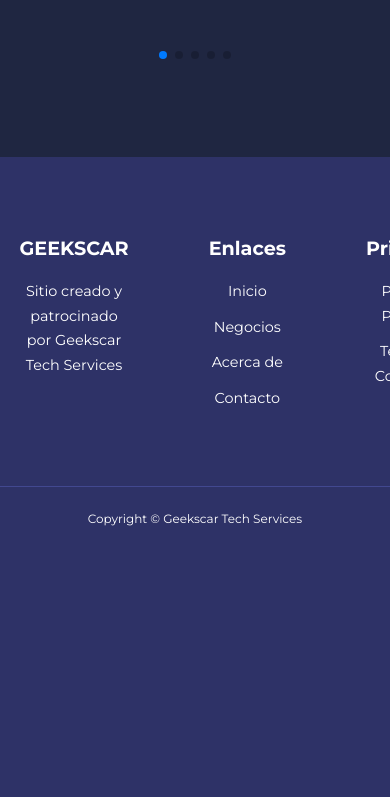
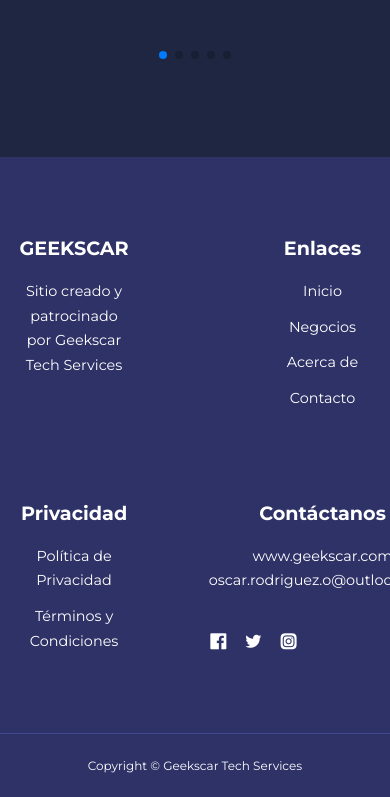
Before and after one commit to GeekscarM/GTS, a PHP site: page /villas.html in a window 390 px wide; the page is wider, and only the part inside the window is pictured. Shown: the part 5600-6397 px from the top of that part. Before the commit the page ends 6126 px from the top of that part, so only its background shows below. Run offline with PHP 8.4, Linux system fonts and the light colour scheme.

Commit message:
Change Resolution

```diff
--- a/css/styles.css
+++ b/css/styles.css
@@ -570,7 +570,7 @@ footer .marca-logo{
 }
 
 /* Propiedades de página responsiva en un ancho de hasta 700px*/
-@media screen and (max-width: 1500px){
+@media screen and (max-width: 800px){
     /* Sustitución del valor de la variable de márgenes*/
     :root{
         --margenes:30px;
--- a/css/villas_styles.css
+++ b/css/villas_styles.css
@@ -412,7 +412,7 @@ footer ul li a:hover {
 
 /* ================== MEDIA QUERIES (TABLETS) ================== */
 
-@media screen and (max-width: 1500px) {
+@media screen and (max-width: 800px) {
     .container {
         width: var(--container-width-md);
     }
@@ -556,7 +556,7 @@ footer ul li a:hover {
     /* ================== FOOTER ================== */
 
     .footer__container {
-        grid-template-columns: (4,1fr);
+        grid-template-columns: 1fr 1fr;
         text-align: center;
     }
 }
```
